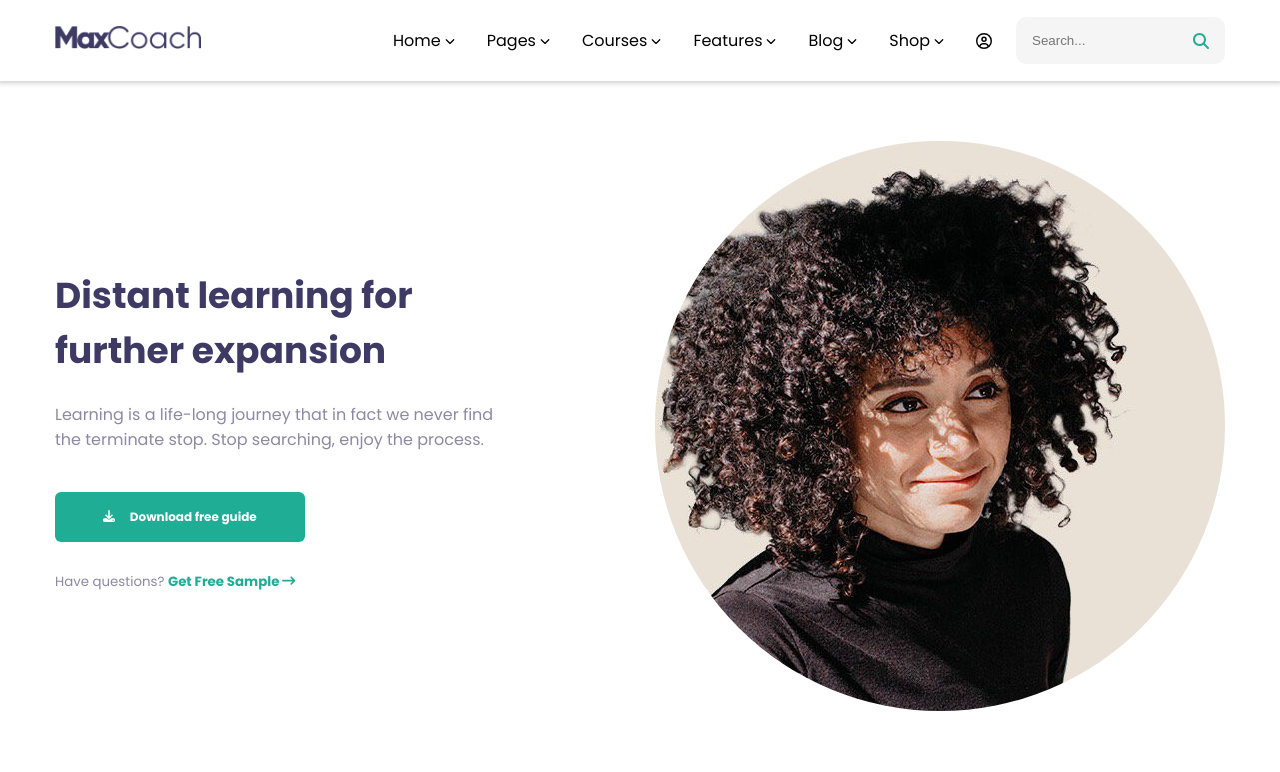
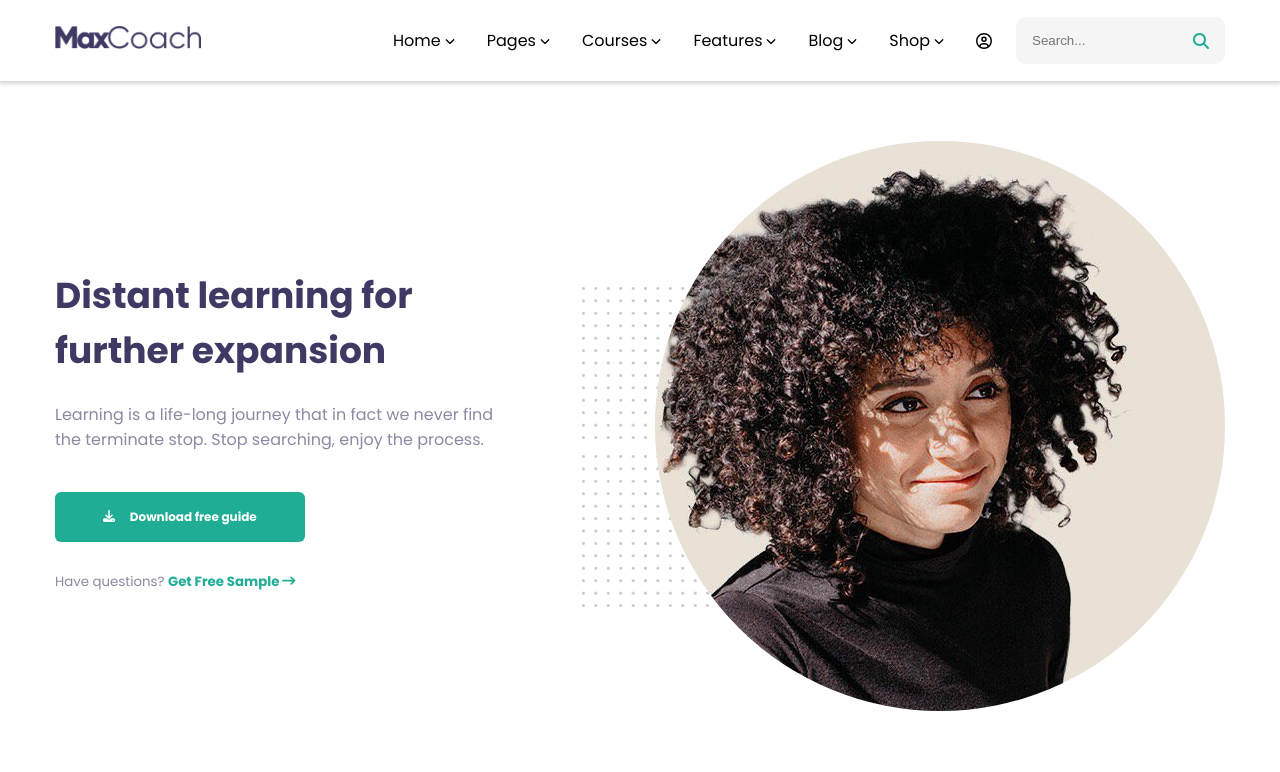
Before and after one commit to TheKaiser8/proj-html-vuejs, a Vue app: page / in a window 1280 px wide. Shown: the top 772 px of the page. Built offline with nearby package versions, Linux system fonts and the light colour scheme.

Commit message:
Aggiunge bg-img grey-dots in AppHero

```diff
--- a/src/components/main/AppHero.vue
+++ b/src/components/main/AppHero.vue
@@ -73,6 +73,13 @@ export default {
             src="../../assets/img/about-me-profile-ohm4dxoearqbxny7q3bq1pzbdgofdx0tobbeqcvzd0.jpg"
             alt="Hero image"
           />
+          <div class="bg-img grey-dots">
+            <img
+              v-for="n in 2"
+              src="../../assets/img/maxcoach-shape-08.png"
+              class="grey-dots__item"
+            />
+          </div>
         </div>
       </div>
       <div class="row client">
@@ -124,8 +131,21 @@ export default {
     .col-small60 {
       width: 60%;
       text-align: right;
+      position: relative;
       .hero-image {
         border-radius: 50%;
+      }
+      .bg-img {
+        position: absolute;
+        top: 40%;
+        left: -6%;
+        z-index: -1;
+        transform: translate(50%, -50%);
+        transform: rotate(270deg);
+
+        .grey-dots__item {
+          margin-right: 1rem;
+        }
       }
     }
     &.client {
```
